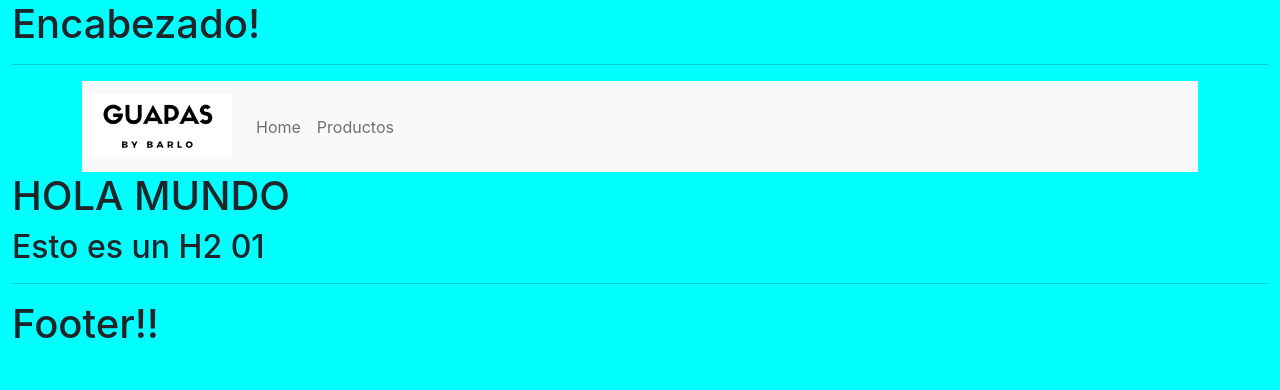
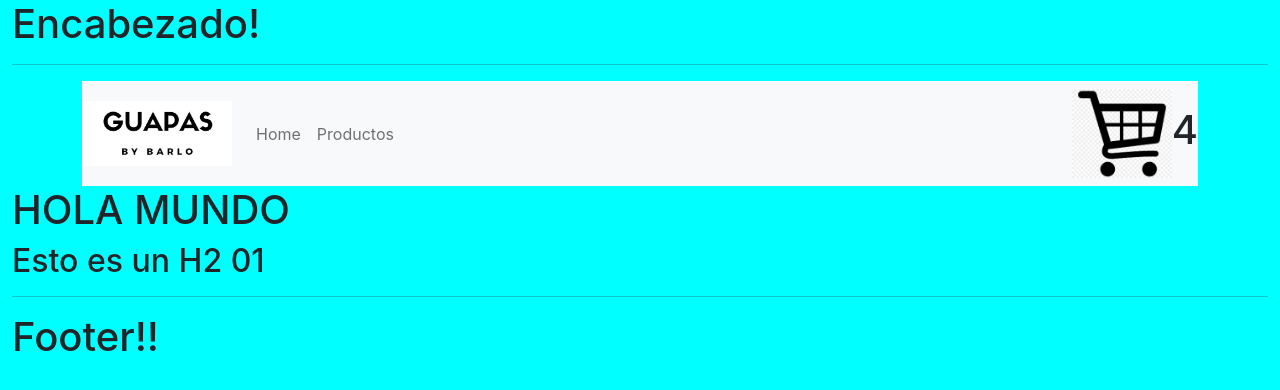
Before and after one commit to mpoletti93/CursoReact, a React (Create React App) app: page / in a window 1280 px wide. Shown: the top 390 px of the page. Built offline with nearby package versions, Linux system fonts and the light colour scheme.

Commit message:
Segundo desafio

```diff
--- /dev/null
+++ b/src/Componentes/CartWidget.jsx
@@ -0,0 +1,10 @@
+import React from "react";
+import Cart from "../Imagenes/cart.png"
+
+const CartWidget = () => {
+    return (
+<img  className="nav-item" src={Cart} width="100" alt="Cart" />
+    )
+}
+
+export default CartWidget;
--- /dev/null
+++ b/src/Componentes/ItemListContainer.jsx
@@ -0,0 +1,10 @@
+import React from "react";
+
+
+const ItemList = () => {
+    return (
+<h1> 4</h1>
+    )
+}
+
+export default ItemList;
--- a/src/Componentes/NavBar.jsx
+++ b/src/Componentes/NavBar.jsx
@@ -1,21 +1,25 @@
 import React from "react";
 import Logo from "../Imagenes/Logo.jpg"
+import CartWidget from "./CartWidget"
+import ItemList from "./ItemListContainer"
 
 const Navvar = () => {
     return (
 <div className="container">
     <nav className="navbar navbar-expand-lg navbar-light bg-light">
-        <a className="navbar-brand" href="#"><img src={Logo} width="150" alt="Guapasbb"/></a>
+        <a className="navbar-brand"><img src={Logo} width="150" alt="Guapasbb"/></a>
             <div className="collapse navbar-collapse" id="navbarSupportedContent">
                 <ul className="navbar-nav mr-auto">
                     <li className="nav-item active">
-                        <a className="nav-link" href="#">Home </a>
+                        <a className="nav-link" href="">Home </a>
                     </li>
                     <li className="nav-item">
-                        <a className="nav-link" href="#">Productos</a>
+                        <a className="nav-link" href="">Productos</a>
                     </li>
                 </ul>
             </div>
+                <CartWidget />
+                <ItemList />
     </nav>
 </div>
     )
```
Also changed, not shown: src/Imagenes/cart.png (added).
